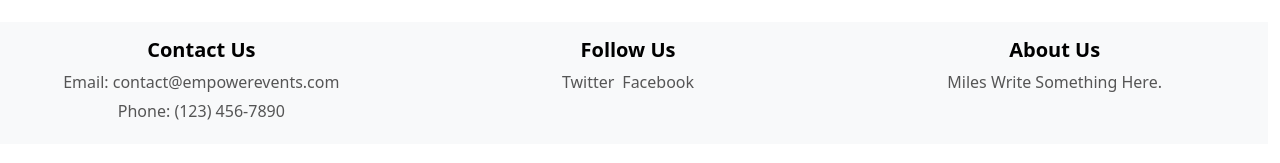
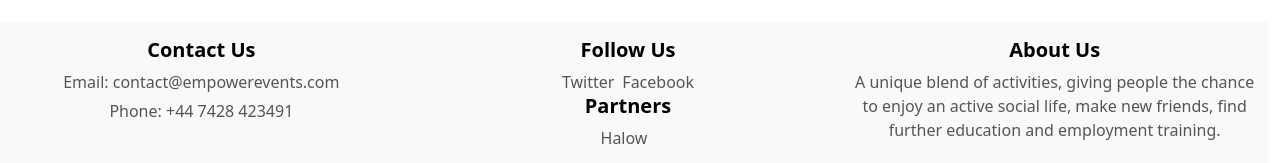
Before and after one commit to TomDra/Empower-Events, a React (Create React App) app in the folder group19/empower-events-app/: page / in a window 1280 px wide. Shown: the part 890-1053 px from the top of the page. Built offline with nearby package versions, Linux system fonts and the light colour scheme.

Commit message:
Update footer details

```diff
--- a/group19/empower-events-app/src/components/footer.js
+++ b/group19/empower-events-app/src/components/footer.js
@@ -9,7 +9,7 @@ const Footer = () => {
       <div className="col-md-4">
         <h5>Contact Us</h5>
         <p>Email: contact@empowerevents.com</p>
-        <p>Phone: (123) 456-7890</p>
+        <p>Phone: +44 7428 423491</p>
       </div>
       <div className="col-md-4">
         <h5>Follow Us</h5>
@@ -19,10 +19,15 @@ const Footer = () => {
         <Link to="https://facebook.com/empowerevents">
           Facebook
         </Link>
+        <div/>
+        <h5>Partners</h5>
+        <Link to="https://www.halowproject.org.uk/" className="me-2">
+          Halow
+        </Link>
       </div>
       <div className="col-md-4">
         <h5>About Us</h5>
-        <p>Miles Write Something Here.</p>
+        <p>A unique blend of activities, giving people the chance to enjoy an active social life, make new friends, find further education and employment training.</p>
       </div>
     </div>
   );
```
